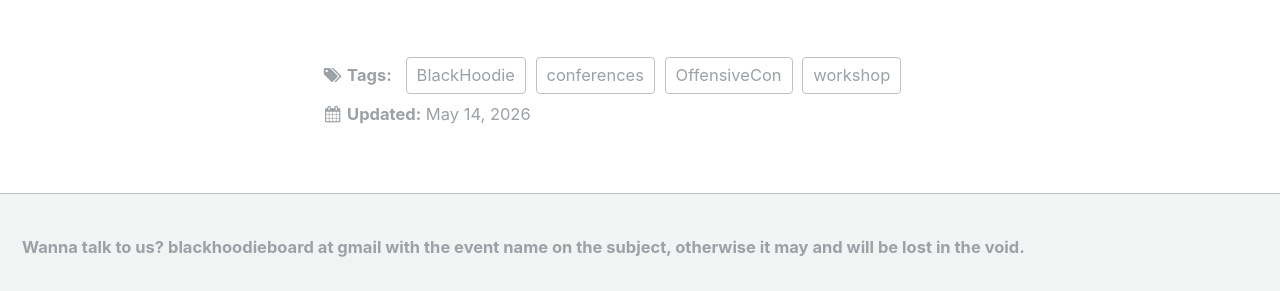
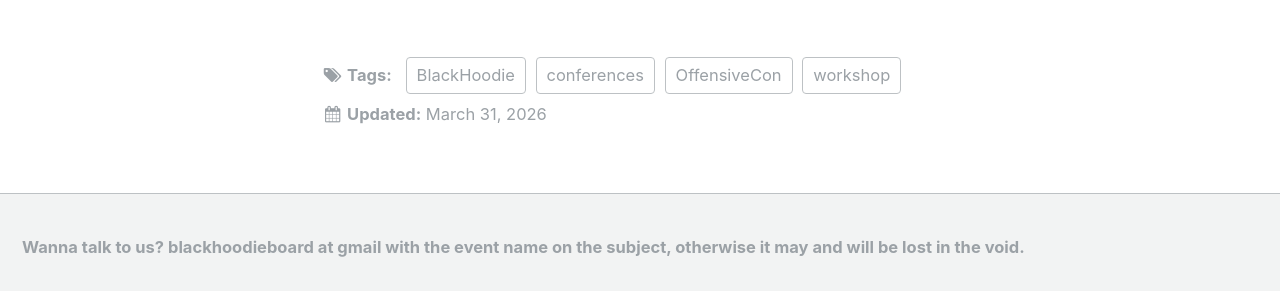
Before and after one commit to blackhoodieRE/blackhoodiere.github.io, a Jekyll site: the page built from _posts/2026-05-14-OffensiveCon.md, in a window 1280 px wide and 900 px high, scrolled down 2671 px. Shown: the part 481-772 px from the top of the window. Built offline with Jekyll 4.4.1, drawn with Linux system fonts in a browser that asks for light colours; comment, search, counter and statistics services are not loaded.

Commit message:
Update event date for BlackHoodie at OffensiveCon 2026

```diff
--- a/_posts/2026-05-14-OffensiveCon.md
+++ b/_posts/2026-05-14-OffensiveCon.md
@@ -2,7 +2,7 @@
 title: "BlackHoodie at OffensiveCon 2026"
 exerpt: "Registration"
 tags: [workshop, conferences, BlackHoodie, OffensiveCon]
-date: 2026-05-14 00:00:00 -0500
+date: 2026-03-31 00:00:00 -0500
 ---
 
 We are excited to bring back BlackHoodie at OffensiveCon!
```
